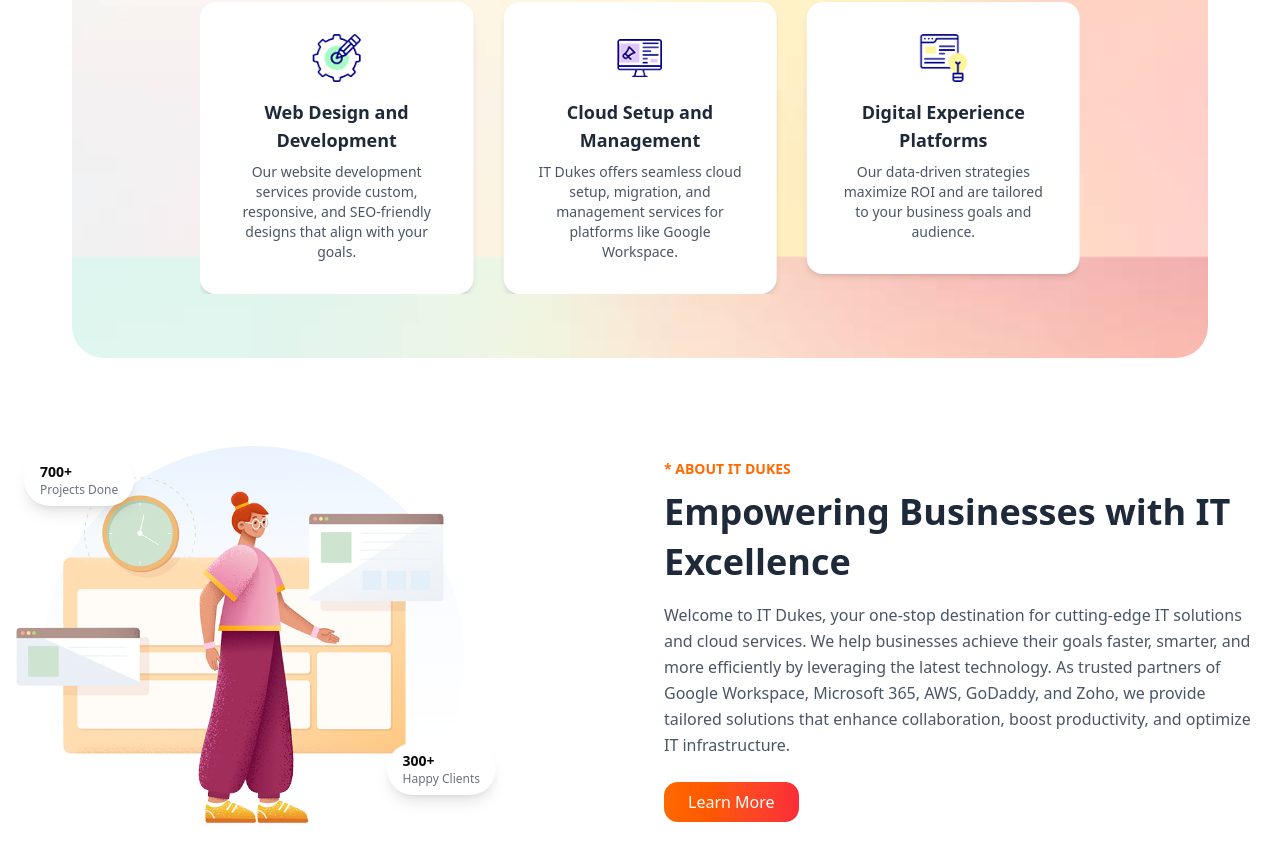
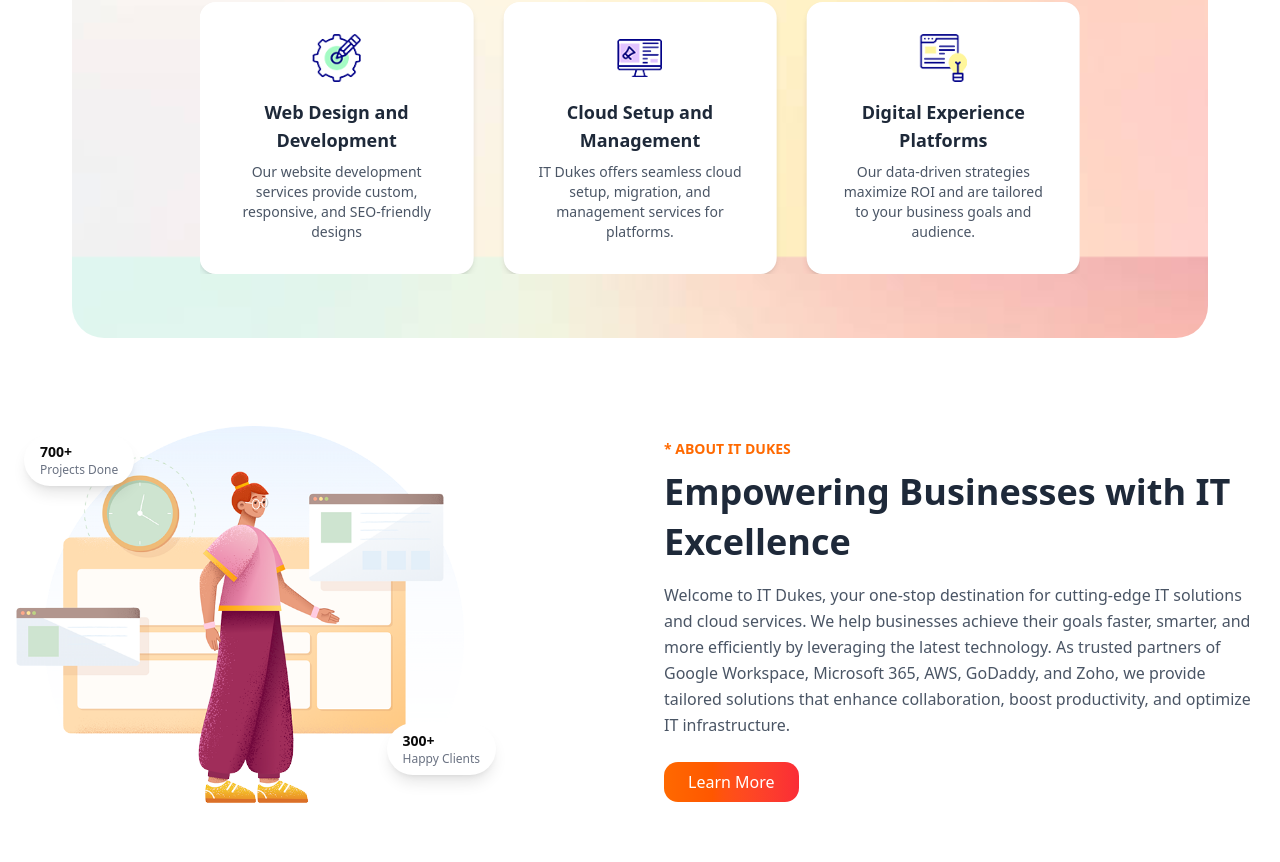
Before and after one commit to sherryadan/ITDUKES-WEBSITE, a Next.js app: page / in a window 1280 px wide. Shown: the part 781-1643 px from the top of the page. Built offline with nearby package versions, Linux system fonts and the light colour scheme.

Commit message:
Code Update

```diff
--- a/src/app/components/HeroSection.jsx
+++ b/src/app/components/HeroSection.jsx
@@ -28,13 +28,13 @@
   {
     title: "Web Design and Development",
     description:
-      "Our website development services provide custom, responsive, and SEO-friendly designs that align with your goals.",
+      "Our website development services provide custom, responsive, and SEO-friendly designs ",
     icon: "/s2.png",
   },
   {
     title: "Cloud Setup and Management",
     description:
-      "IT Dukes offers seamless cloud setup, migration, and management services for platforms like Google Workspace.",
+      "IT Dukes offers seamless cloud setup, migration, and management services for platforms.",
     icon: "/s3.png",
   },
   {
@@ -46,13 +46,13 @@
   {
     title: "Web Design and Development",
     description:
-      "Our website development services provide custom, responsive, and SEO-friendly designs that align with your goals.",
+      "Our website development services provide custom, responsive, and SEO-friendly designs.",
     icon: "/s2.png",
   },
   {
     title: "Cloud Setup and Management",
     description:
-      "IT Dukes offers seamless cloud setup, migration, and management services for platforms like Google Workspace.",
+      "IT Dukes offers seamless cloud setup, migration, and management services for platforms.",
     icon: "/s3.png",
   },
 ];
```
